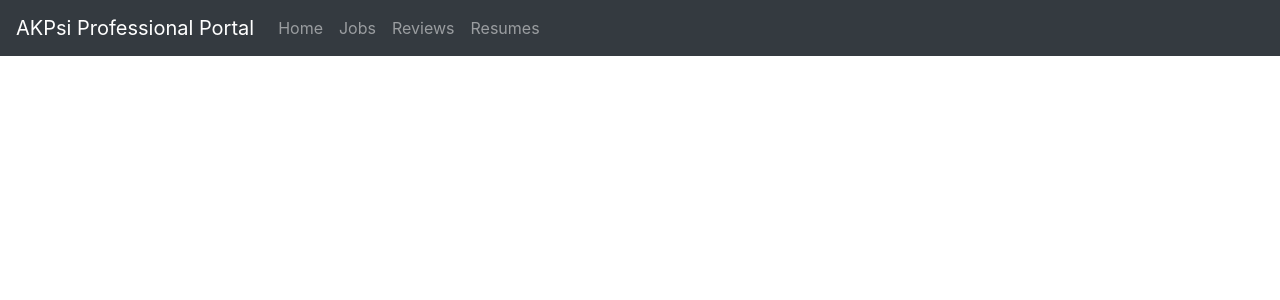
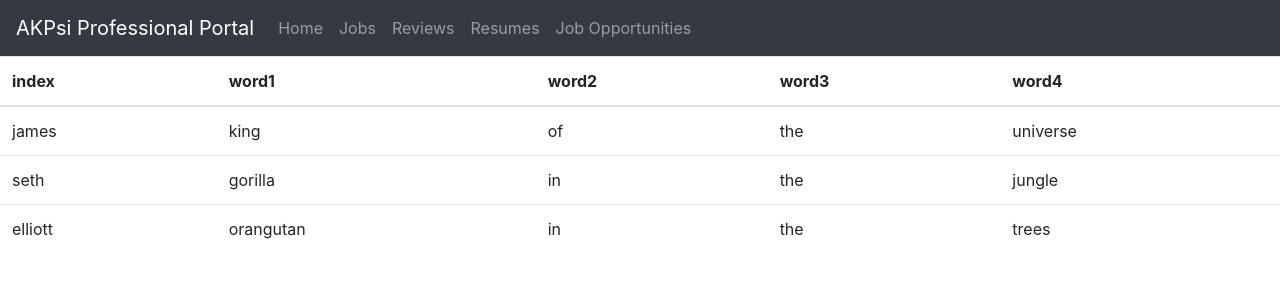
Before and after one commit to akpsiot-professional/career-data-center, a React (Create React App) app: page /job_opportunities in a window 1280 px wide. Shown: the top 300 px of the page. Built offline with nearby package versions, Linux system fonts and the light colour scheme.

Commit message:
add in base job opportunities dynamically generated table

```diff
--- /dev/null
+++ b/src/Components/JobOpportunities.js
@@ -0,0 +1,81 @@
+import React from 'react';
+import 'bootstrap/dist/css/bootstrap.min.css'
+import '../App.css';
+import Table from 'react-bootstrap/Table'
+
+const TEST_STRING = JSON.stringify({
+    0: ["james", "king","of","the","universe"],
+    1: ["seth", "gorilla","in","the", "jungle"],
+    2: ["elliott", "orangutan","in", "the","trees"]
+});
+
+class JobOpportunities extends React.Component {
+
+    constructor(props) {
+        super(props);
+        this.state = {};
+        this._getColumns = this._getColumns.bind(this);
+        this._getRows = this._getRows.bind(this);
+        this._renderColumnHeaders = this._renderColumnHeaders.bind(this);
+        this._renderRows = this._renderRows.bind(this);
+      }
+
+    _getColumns() {
+        return ["word1", "word2", "word3", "word4"];
+    }
+
+    _getRows() {
+        const resultRows = Object.values(JSON.parse(TEST_STRING));
+        return resultRows.map((row) => (
+            {
+                index: row[0],
+                word1: row[1],
+                word2: row[2],
+                word3: row[3],
+                word4: row[4],
+            }
+        ));
+    }
+
+    _renderColumnHeaders() {
+        const columns = this._getColumns();
+        return (
+            <thead>
+                <th>index</th>
+                {columns.map((columnName) => (
+                    <th>{columnName}</th>
+                ))}
+            </thead>
+        );
+    }
+
+    _renderRows() {
+        const rows = this._getRows();
+        return (
+            <tbody>
+                {rows.map(row => (
+                    <tr key={row.index}>
+                        <td>{row.index}</td>
+                        <td>{row.word1}</td>
+                        <td>{row.word2}</td>
+                        <td>{row.word3}</td>
+                        <td>{row.word4}</td>
+                    </tr>
+                ))}
+            </tbody>
+        )
+    }
+
+    render() {
+        return (
+            <div>
+                <Table response ="sm">
+                    {this._renderRows()}
+                    {this._renderColumnHeaders()}
+                </Table>
+            </div>
+        );
+    }
+}
+
+export default JobOpportunities;
--- a/src/Components/NavigationBar.js
+++ b/src/Components/NavigationBar.js
@@ -12,6 +12,7 @@ function NavigationBar() {
                     <Nav.Link href="/jobs">Jobs</Nav.Link>
                     <Nav.Link href="/reviews">Reviews</Nav.Link>
                     <Nav.Link href="/resumes">Resumes</Nav.Link>
+                    <Nav.Link href="/job_opportunities">Job Opportunities</Nav.Link>
                 </Nav>
         </Navbar>
     )
--- a/src/index.js
+++ b/src/index.js
@@ -11,6 +11,7 @@ import App from './App';
 import Jobs from './Components/Jobs';
 import Reviews from './Components/Reviews';
 import Resumes from './Components/Resumes';
+import JobOpportunities from './Components/JobOpportunities';
 
 ReactDOM.render(
   <BrowserRouter>
@@ -20,6 +21,7 @@ ReactDOM.render(
       <Route path="/jobs" component={Jobs} />
       <Route path="/reviews" component={Reviews} />
       <Route path="/resumes" component={Resumes} />
+      <Route path="/job_opportunities" component={JobOpportunities} />
     </Switch>
   </BrowserRouter>,
   document.getElementById('root')
```
